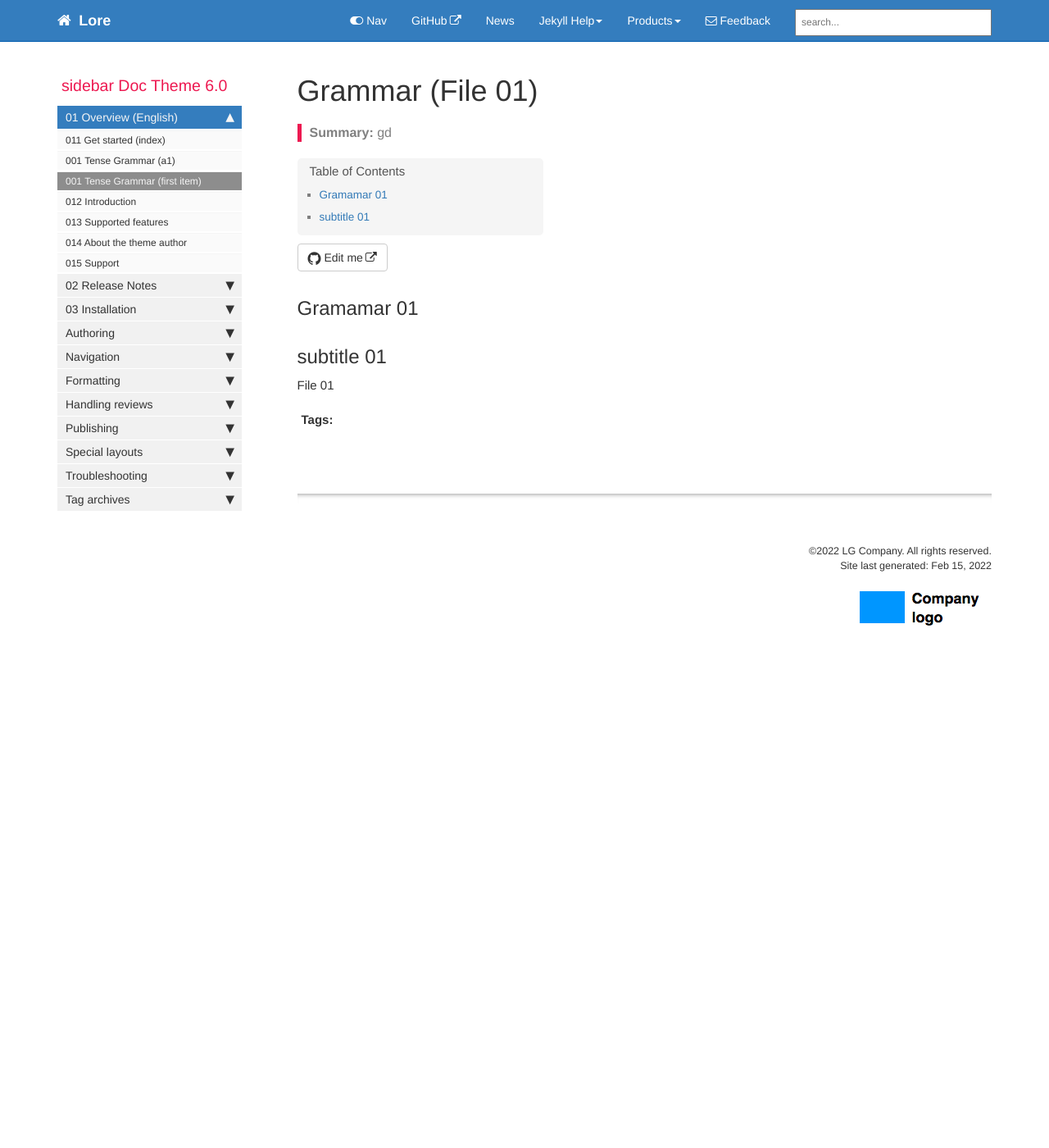
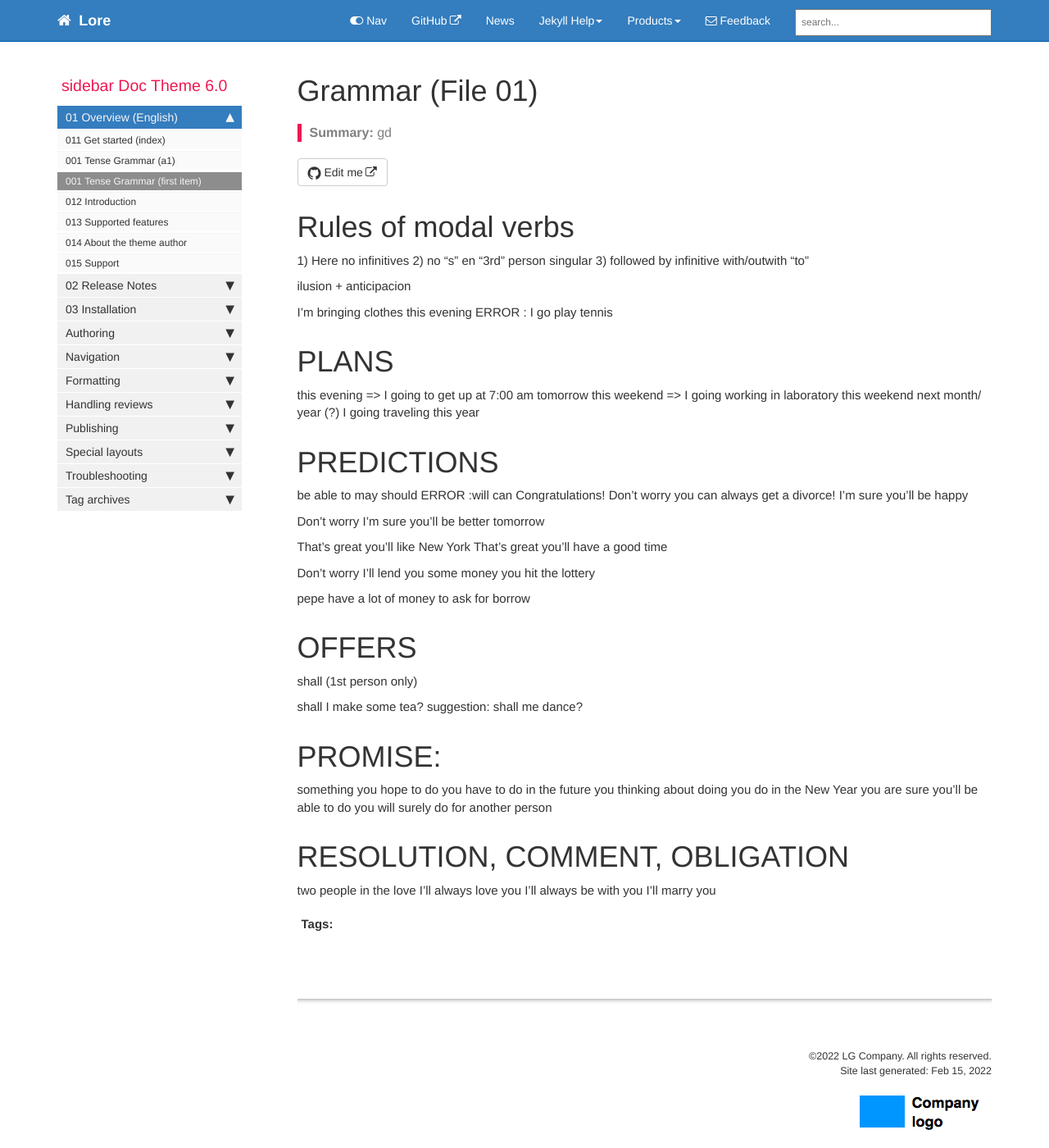
Before and after one commit to lg-gonzalez-juarez/PlanningTestB2, a Jekyll site: the page built from pages/md/file01.md, in a window 1280 px wide and 1400 px high. Shown: the whole window at 82% size. Built offline with Jekyll 4.4.1, drawn with Linux system fonts in a browser that asks for light colours; comment, search, counter and statistics services are not loaded.

Commit message:
updating

```diff
--- a/pages/md/file01.md
+++ b/pages/md/file01.md
@@ -8,9 +8,58 @@ permalink: file01.html
 folder: md
 ---
 
-## Gramamar 01
-
-## subtitle 01
+# Rules of modal verbs
+1) Here no infinitives
+2) no "s" en "3rd" person singular
+3) followed by infinitive with/outwith "to"
 
 
-File 01
+ilusion + anticipacion
+
+I'm bringing clothes this evening
+ERROR : I go play tennis
+
+# PLANS
+
+this evening  => I going to get up at 7:00 am tomorrow
+this weekend  => I going working in laboratory  this weekend
+next month/ year (?) I going traveling this year
+
+# PREDICTIONS
+
+be able to
+may should
+ERROR :will can
+Congratulations! Don't worry you can always get a divorce!
+I'm sure you'll be happy
+
+Don't worry I'm sure you'll be better tomorrow
+
+That's great you'll like New York
+That's great you'll have a good time
+
+Don't worry I'll lend you some money
+you hit the lottery
+
+pepe have a lot of money to ask for borrow
+
+# OFFERS
+shall  (1st person only)
+
+shall I make some tea?
+suggestion: shall me dance?
+
+# PROMISE:
+something you hope to do
+	you have to do in the future
+	you thinking about doing
+	you do in the New Year
+	you are sure you'll be able to do
+	you will surely do for another person
+
+# RESOLUTION, COMMENT, OBLIGATION
+
+two people in the love
+I'll always love you
+I'll always be with you
+I'll marry you
```
